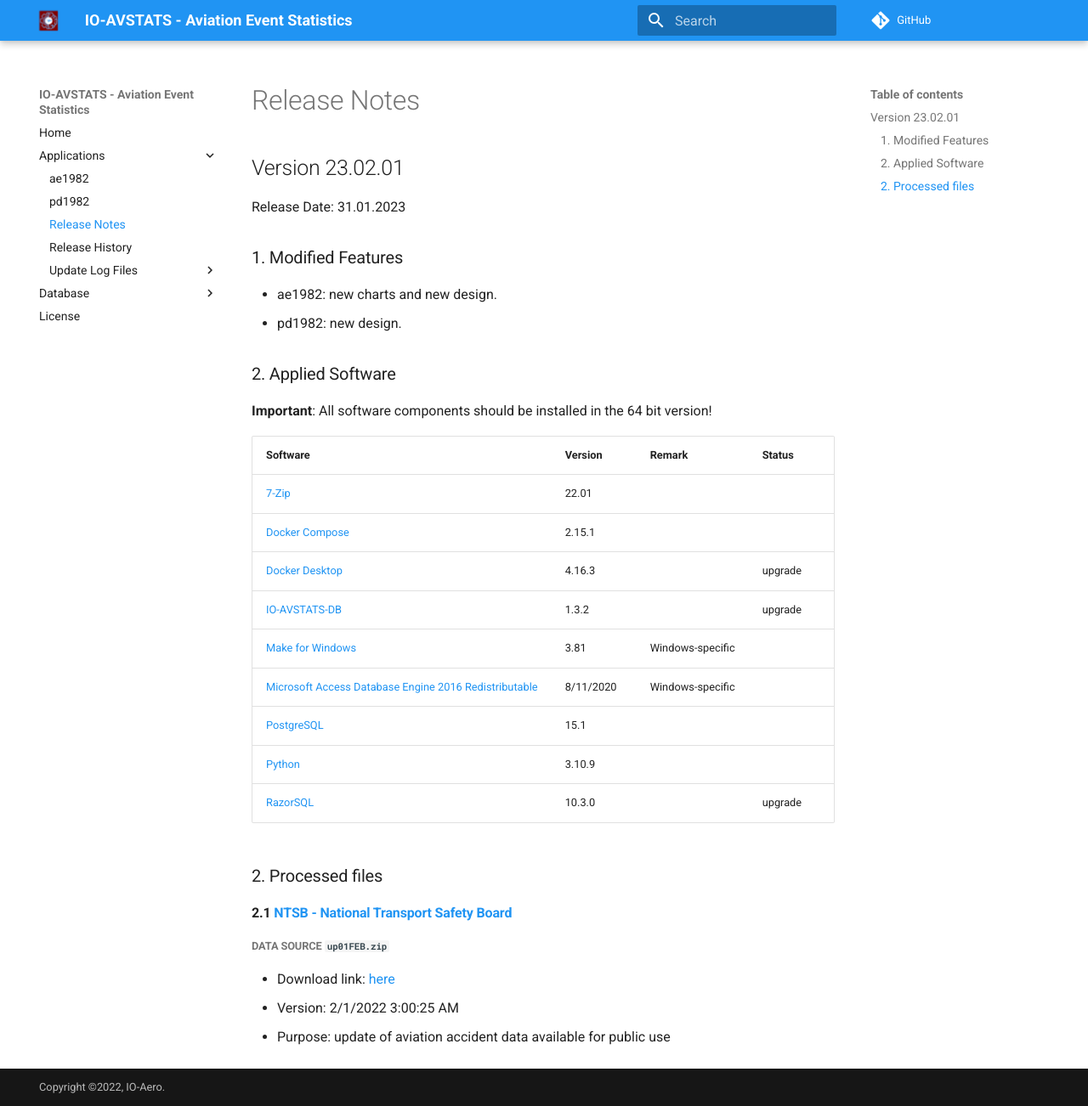
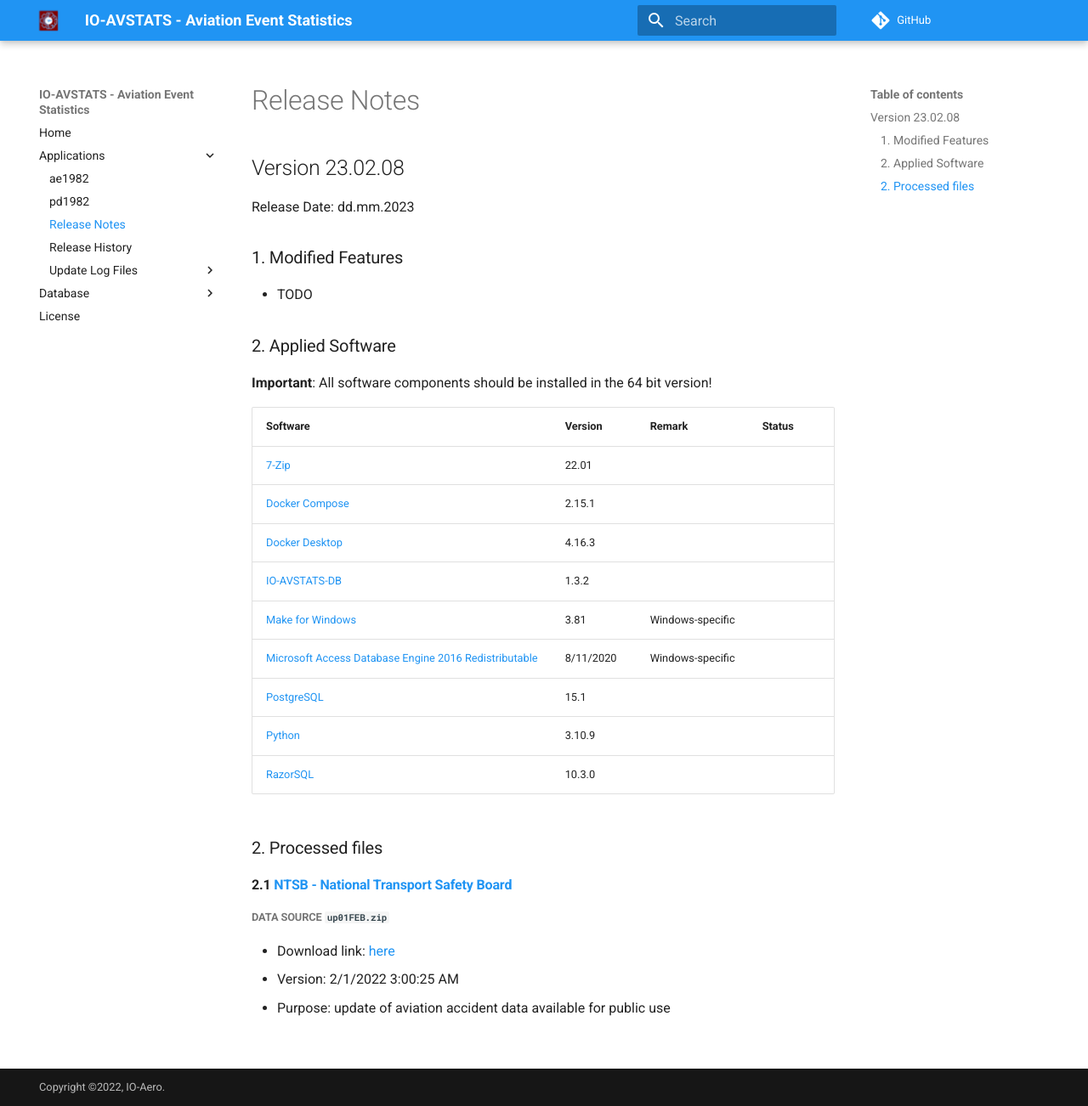
Before and after one commit to io-aero/io-avstats-shared, an MkDocs documentation site: the page built from docs/io_avstats_release_notes.md, in a window 1280 px wide and 1302 px high. Shown: the whole window at 85% size. Built offline with MkDocs 1.6.1 and Material for MkDocs 9.7.7, drawn with Linux system fonts in a browser that asks for light colours; comment, search, counter and statistics services are not loaded.

Commit message:
Version 23.02.2

```diff
--- a/docs/io_avstats_release_notes.md
+++ b/docs/io_avstats_release_notes.md
@@ -1,29 +1,28 @@
 # Release Notes
 
-## Version 23.02.01
+## Version 23.02.08
 
-Release Date: 31.01.2023
+Release Date: dd.mm.2023
 
 ### 1. Modified Features
 
-- ae1982: new charts and new design.
-- pd1982: new design.
+- TODO
 
 ### 2. Applied Software
 
 **Important**: All software components should be installed in the 64 bit version!
 
-| Software                                                                                                                                  | Version   | Remark           | Status  |
-|:------------------------------------------------------------------------------------------------------------------------------------------|:----------|:-----------------|---------|
-| [7-Zip](https://www.7-zip.org){:target="_blank"}                                                                                          | 22.01     |                  |         |
-| [Docker Compose](https://docs.docker.com/compose/release-notes/){:target="_blank"}                                                        | 2.15.1    |                  |         |
-| [Docker Desktop](https://www.docker.com/products/docker-desktop/){:target="_blank"}                                                       | 4.16.3    |                  | upgrade |
-| [IO-AVSTATS-DB](https://github.com/io-aero/io-avstats-db){:target="_blank"}                                                               | 1.3.2     |                  | upgrade |
-| [Make for Windows](http://gnuwin32.sourceforge.net/packages/make.htm){:target="_blank"}                                                   | 3.81      | Windows-specific |         |
-| [Microsoft Access Database Engine 2016 Redistributable](https://www.microsoft.com/en-us/download/details.aspx?id=54920){:target="_blank"} | 8/11/2020 | Windows-specific |         |
-| [PostgreSQL](https://www.postgresql.org){:target="_blank"}                                                                                | 15.1      |                  |         |
-| [Python](https://www.python.org){:target="_blank"}                                                                                        | 3.10.9    |                  |         |
-| [RazorSQL](https://razorsql.com/download_win.html){:target="_blank"}                                                                      | 10.3.0    |                  | upgrade |
+| Software                                                                                                                                  | Version   | Remark           | Status |
+|:------------------------------------------------------------------------------------------------------------------------------------------|:----------|:-----------------|--------|
+| [7-Zip](https://www.7-zip.org){:target="_blank"}                                                                                          | 22.01     |                  |        |
+| [Docker Compose](https://docs.docker.com/compose/release-notes/){:target="_blank"}                                                        | 2.15.1    |                  |        |
+| [Docker Desktop](https://www.docker.com/products/docker-desktop/){:target="_blank"}                                                       | 4.16.3    |                  |        |
+| [IO-AVSTATS-DB](https://github.com/io-aero/io-avstats-db){:target="_blank"}                                                               | 1.3.2     |                  |        |
+| [Make for Windows](http://gnuwin32.sourceforge.net/packages/make.htm){:target="_blank"}                                                   | 3.81      | Windows-specific |        |
+| [Microsoft Access Database Engine 2016 Redistributable](https://www.microsoft.com/en-us/download/details.aspx?id=54920){:target="_blank"} | 8/11/2020 | Windows-specific |        |
+| [PostgreSQL](https://www.postgresql.org){:target="_blank"}                                                                                | 15.1      |                  |        |
+| [Python](https://www.python.org){:target="_blank"}                                                                                        | 3.10.9    |                  |        |
+| [RazorSQL](https://razorsql.com/download_win.html){:target="_blank"}                                                                      | 10.3.0    |                  |        |
 
 ### 2. Processed files
 
--- a/mkdocs.yml
+++ b/mkdocs.yml
@@ -32,6 +32,7 @@ nav:
       - Release Notes: io_avstats_release_notes.md
       - Release History: io_avstats_release_history.md
       - Update Log Files:
+          - 2023.02.08: update_log_2023_02_08.md
           - 2023.02.01: update_log_2023_02_01.md
           - 2023.01.22: update_log_2023_01_22.md
   - Database:
```
Also changed, not shown: docs/io_avstats_release_history.md (+35 -0 lines), docs/update_log_2023_02_15.md (added, +5 -0 lines).
